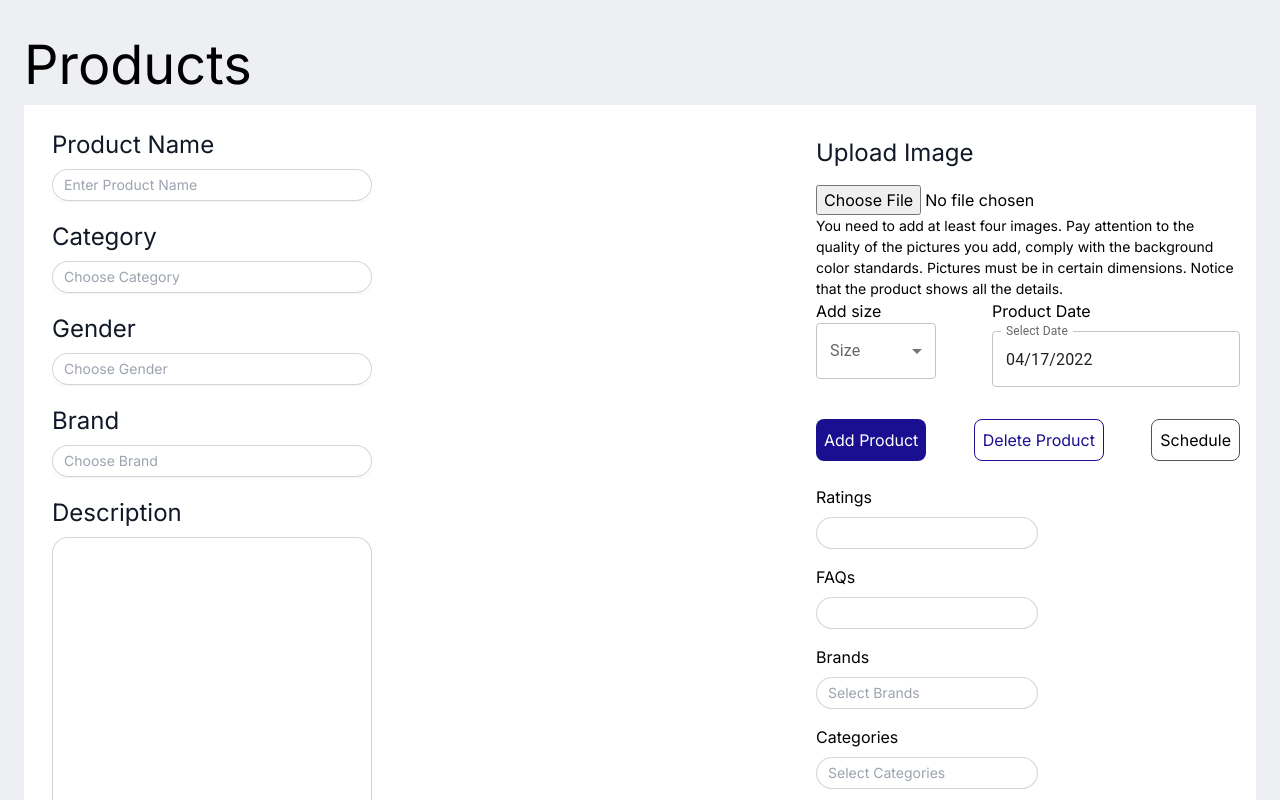
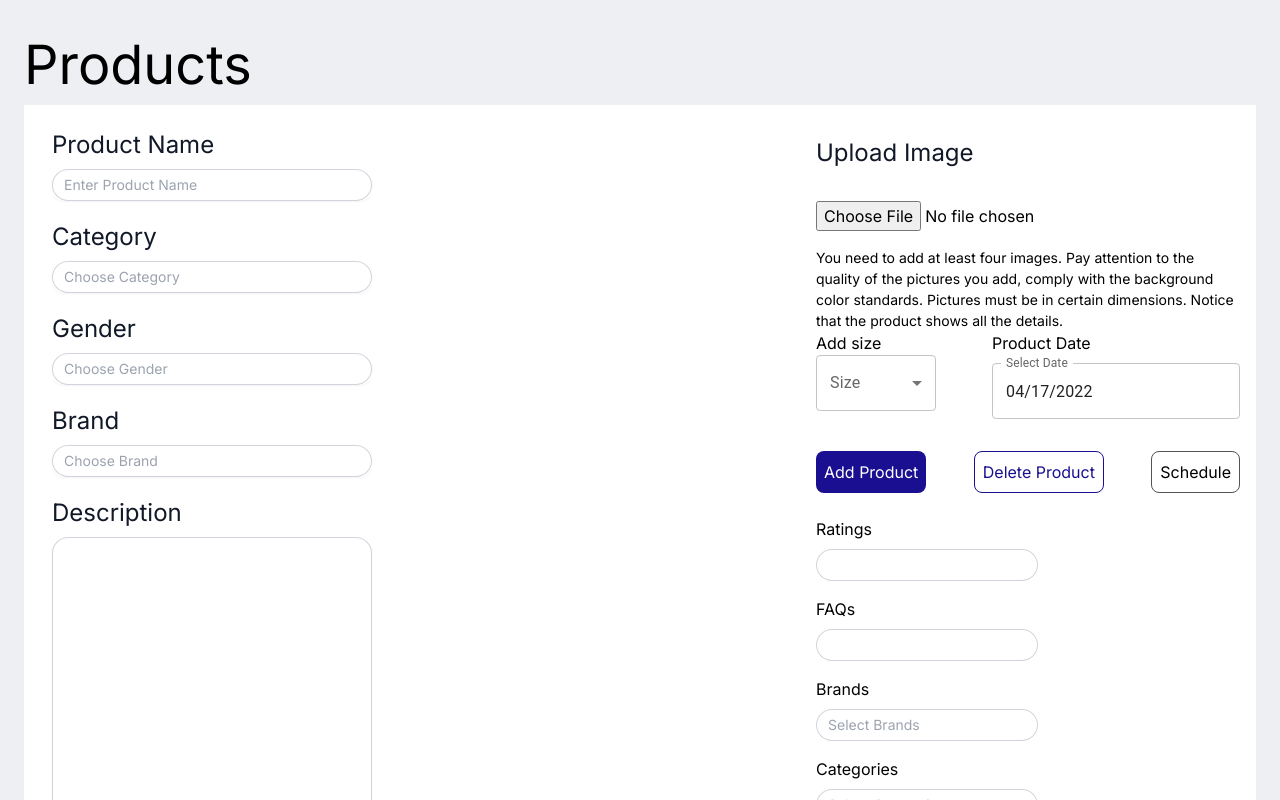
Before and after one commit to Ayushz19/rizzarch_admin_panel, a Next.js app: page /products/add_products in a window 1280 px wide. Shown: the top 800 px of the page. Built offline with nearby package versions, Linux system fonts and the light colour scheme.

Commit message:
gap maintained

```diff
--- a/src/app/products/add_products/Addproducts.js
+++ b/src/app/products/add_products/Addproducts.js
@@ -206,7 +206,7 @@ const Addproducts = () => {
           </div>
         </div>
         <div className="right side p-4 mt-5">
-          <div className="img up  ">
+          <div className="img up flex flex-col gap-4  ">
             <p className="block text-[24px] leading-6 text-gray-900">
               Upload Image
             </p>
```
